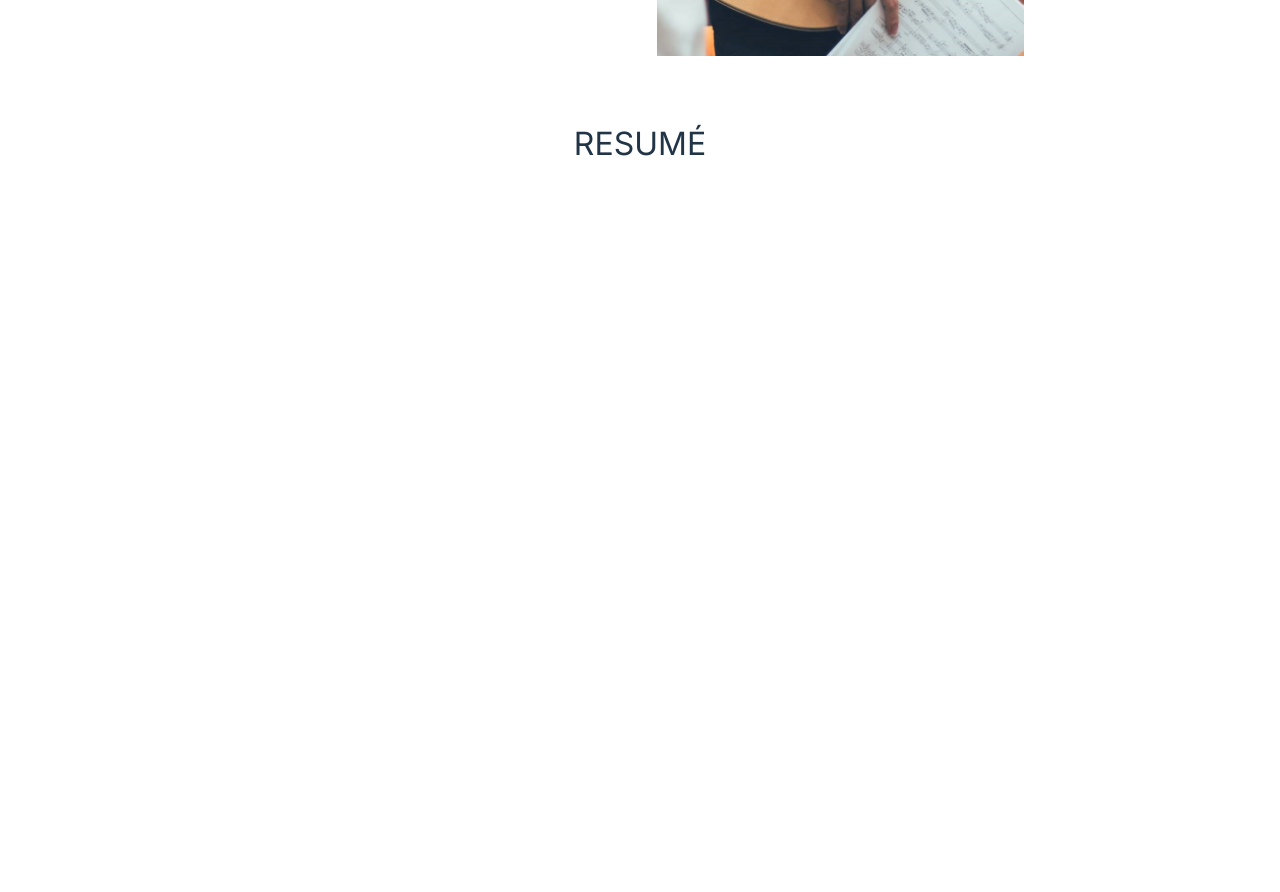
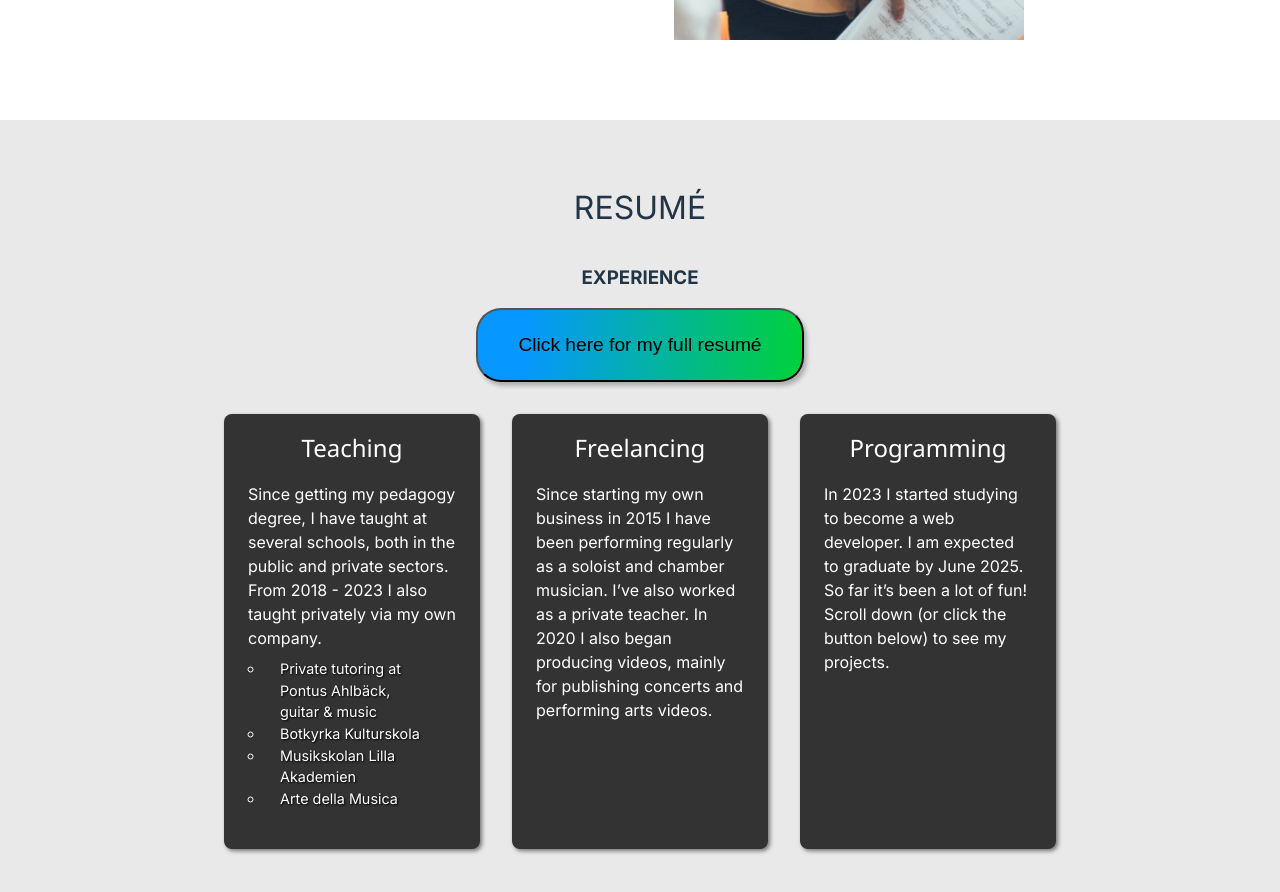
Before and after one commit to PAhlback/cvsida-scroll, a React (Vite) app in the folder cvsida-scroll-react/: page / in a window 1280 px wide. Shown: the part 1480-2372 px from the top of the page. Before the commit the page ends 1680 px from the top, so only its background shows below. Built offline with nearby package versions, Linux system fonts and the light colour scheme.

Commit message:
Update resume, add cards

```diff
--- /dev/null
+++ b/cvsida-scroll-react/src/components/ExperienceCard.css
@@ -0,0 +1,30 @@
+.experience-card {
+    max-width: 20%;
+    padding: 1rem 1.5rem 2rem;
+    box-shadow: 2px 2px 4px rgb(114, 114, 114);
+    background-color: #333;
+    color: white;
+    margin: 1rem 1rem;
+    border-radius: 8px;
+}
+
+.exp-head {
+    text-align: center;
+    padding-bottom: 1rem;
+    font-size: 1.5rem;
+    font-family: 'Segoe UI', Tahoma, Geneva, Verdana, sans-serif;
+    font-weight: 400;
+}
+
+/* .exp-desc {
+
+} */
+
+.exp-list {
+    display: flex;
+    flex-direction: column;
+    list-style-type: circle;
+    padding: 0.5rem;
+    padding-left: 1rem;
+    font-size: 0.9rem;
+}
--- /dev/null
+++ b/cvsida-scroll-react/src/components/ExperienceCard.jsx
@@ -0,0 +1,36 @@
+import React from 'react'
+
+import Data from '../data/experience-card-data.json'
+
+import './ExperienceCard.css'
+
+const ExperienceCard = () => {
+  return (
+    <>
+        {
+            Data.map((d) => {
+                return(
+                    <article className='experience-card' key={d.headline}>
+                        <h3 className='exp-head'>{d.headline}</h3>
+                        <p className='exp-desc'>{d.description}</p>
+                        <ul className='exp-list'>
+                            {
+                                d.experience.map((exp, index) => {
+                                    return(
+                                        <li key={`${d.headline}-${index}`}>
+                                            {exp}
+                                        </li>
+                                    )
+                                })
+                            }
+                        </ul>
+                    </article>
+                )
+            })
+        }
+
+    </>
+  )
+}
+
+export default ExperienceCard
--- a/cvsida-scroll-react/src/components/Resume.jsx
+++ b/cvsida-scroll-react/src/components/Resume.jsx
@@ -1,10 +1,16 @@
 import React from 'react'
+
+import ExperienceCard from './ExperienceCard'
 
 const Resume = () => {
   return (
-    <section>
+    <section className='resume'>
         <h2>RESUMÉ</h2>
-
+        <h3>EXPERIENCE</h3>
+        <button className='full-resume-button'><h6>Click here for my full resumé</h6></button>
+        <section className='work-experience'>
+          <ExperienceCard />
+        </section>
 
     </section>
   )
--- /dev/null
+++ b/cvsida-scroll-react/src/data/experience-card-data.json
@@ -0,0 +1,26 @@
+[
+    {
+        "headline": "Teaching",
+        "description": "Since getting my pedagogy degree, I have taught at several schools, both in the public and private sectors. From 2018 - 2023 I also taught privately via my own company.",
+        "experience": [
+            "Private tutoring at Pontus Ahlbäck, guitar & music",
+            "Botkyrka Kulturskola",
+            "Musikskolan Lilla Akademien",
+            "Arte della Musica"
+        ]
+    },
+    {
+        "headline": "Freelancing",
+        "description": "Since starting my own business in 2015 I have been performing regularly as a soloist and chamber musician. I’ve also worked as a private teacher. In 2020 I also began producing videos, mainly for publishing concerts and performing arts videos.",
+        "experience": [
+
+        ]
+    },
+    {
+        "headline": "Programming",
+        "description": "In 2023 I started studying to become a web developer. I am expected to graduate by June 2025. So far it’s been a lot of fun! Scroll down (or click the button below) to see my projects.",
+        "experience": [
+
+        ]
+    }
+]
--- a/cvsida-scroll-react/src/index.css
+++ b/cvsida-scroll-react/src/index.css
@@ -27,9 +27,34 @@ h2 {
   font-size: 2rem;
 }
 
+.full-resume-button {
+  margin: 1rem;
+  display: flex;
+  padding: 1.5rem 2.5rem;
+  justify-content: center;
+  align-items: center;
+
+  border-radius: 25px;
+  background: linear-gradient(92deg, #0697FF 14.21%, #00D13B 99.74%);
+  box-shadow: 3px 4px 4px 0px rgba(0, 0, 0, 0.25);
+}
+.full-resume-button:hover {
+  background: linear-gradient(92deg, #0697FF 50%, #00D13B 99.74%);
+}
+.full-resume-button h6 {
+  font-size: 1.2rem;
+  font-weight: 400;
+}
+.full-resume-button:hover h6 {
+  font-weight: 600;
+}
+.full-resume-button:active {
+  background: linear-gradient(92deg, #00D13B 15%, #0697FF 70%);
+}
+
 /******************** INTRODUCTION **********************/
 .hero-image {
-  height: 100vh;
+  min-height: 100vh;
   background-image: url('./assets/images/PontusAhlbckHandelslunchkonsert2.jpg');
   background-size: cover;
   background-repeat: none;
@@ -60,7 +85,7 @@ h2 {
 
 /******************** ABOUT **********************/
 .about-wrapper {
-  height: 100vh;
+  min-height: 100vh;
   display: flex;
   flex-direction: row;
   justify-content: center;
@@ -76,8 +101,29 @@ h2 {
   line-height: 1.8;
 }
 .about-picture {
-  max-height: 100%;
+  max-height: 80vh;
 }
+
+/******************** RESUMÉ **********************/
+.resume {
+  display: flex;
+  flex-flow: wrap column;
+  align-items: center;
+  min-height: 100vh;
+  padding: 5% 0;
+  background-color: #e9e9e9;
+}
+
+.work-experience {
+  display: flex;
+  flex-flow: wrap row;
+  justify-content: center;
+}
+
+
+
+
+
 
 @media (prefers-color-scheme: light) {
   :root {
--- a/cvsida-scroll-react/src/pages/HomePage.jsx
+++ b/cvsida-scroll-react/src/pages/HomePage.jsx
@@ -3,6 +3,7 @@ import React from 'react'
 import Introduction from '../components/Introduction'
 import About from '../components/About'
 import Resume from '../components/Resume'
+import ExperienceCard from '../components/ExperienceCard'
 
 const HomePage = () => {
   return (
```
